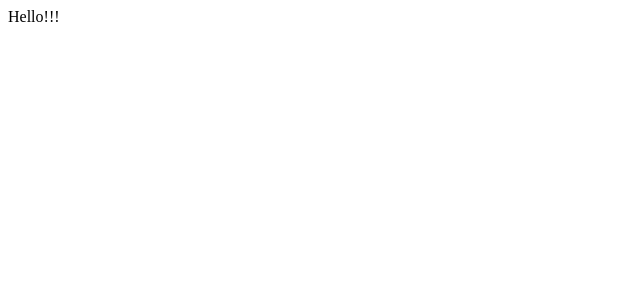
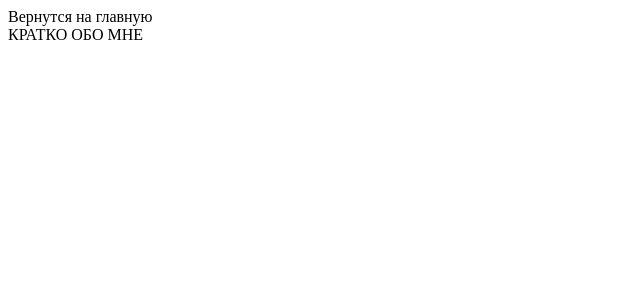
Before and after one commit to pavelminsk1979/portfolioNew, a React (Vite) app: page /info in a window 1280 px wide. Shown: the top 300 px of the page, without its empty margins (0-640 px from the left). Built offline with nearby package versions, Linux system fonts and the light colour scheme.

Commit message:
add  router dom

```diff
--- a/package.json
+++ b/package.json
@@ -11,8 +11,10 @@
     "preview": "vite preview"
   },
   "dependencies": {
+    "@types/react-router-dom": "^5.3.3",
     "react": "^18.2.0",
-    "react-dom": "^18.2.0"
+    "react-dom": "^18.2.0",
+    "react-router-dom": "^6.20.1"
   },
   "devDependencies": {
     "@it-incubator/eslint-config": "^1.0.1",
--- a/src/App.tsx
+++ b/src/App.tsx
@@ -1,3 +1,9 @@
-export function App() {
-  return <div>Hello!!!</div>
+import { Outlet } from 'react-router-dom'
+
+export const App = () => {
+  return (
+    <div>
+      <Outlet />
+    </div>
+  )
 }
--- /dev/null
+++ b/src/page/content/Content.tsx
@@ -0,0 +1,15 @@
+import { useNavigate } from 'react-router-dom'
+
+export const Content = () => {
+  const navigate = useNavigate()
+  const handleOnClickNavigate = () => {
+    navigate('/info')
+  }
+
+  return (
+    <div>
+      <div onClick={handleOnClickNavigate}>кратко</div>
+      <div>ГЛАВНАЯ</div>
+    </div>
+  )
+}
--- /dev/null
+++ b/src/page/info/Info.tsx
@@ -0,0 +1,15 @@
+import { useNavigate } from 'react-router-dom'
+
+export const Info = () => {
+  const navigate = useNavigate()
+  const handleOnClickNavigate = () => {
+    navigate('/')
+  }
+
+  return (
+    <div>
+      <div onClick={handleOnClickNavigate}>Вернутся на главную</div>
+      <div>КРАТКО ОБО МНЕ </div>
+    </div>
+  )
+}
--- /dev/null
+++ b/src/router/router.tsx
@@ -0,0 +1,23 @@
+import { createBrowserRouter } from 'react-router-dom'
+
+import { App } from '../App'
+import { Content } from '../page/content/Content'
+import { Info } from '../page/info/Info'
+
+export const router = createBrowserRouter([
+  {
+    children: [
+      {
+        element: <Info />,
+        path: '/info',
+      },
+      {
+        element: <Content />,
+        path: '/',
+      },
+    ],
+    element: <App />,
+    errorElement: <h2>404: СТРАНИЦА НЕ НАЙДЕНА...ОШИБКА!</h2>,
+    path: '/',
+  },
+])
```
Also changed, not shown: src/main.tsx (+6 -2 lines), 1 other file (tests, documents, lock files or other folders).
